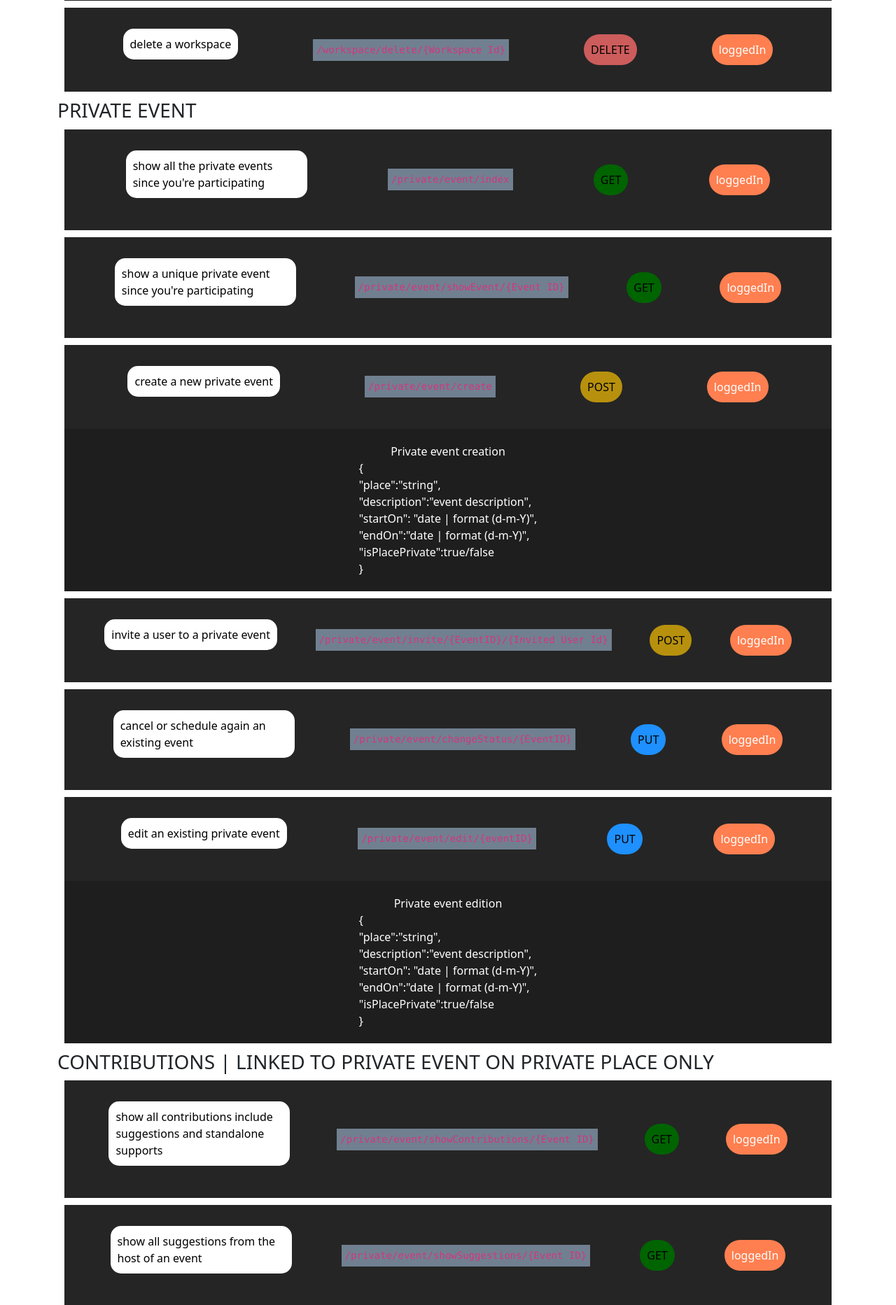
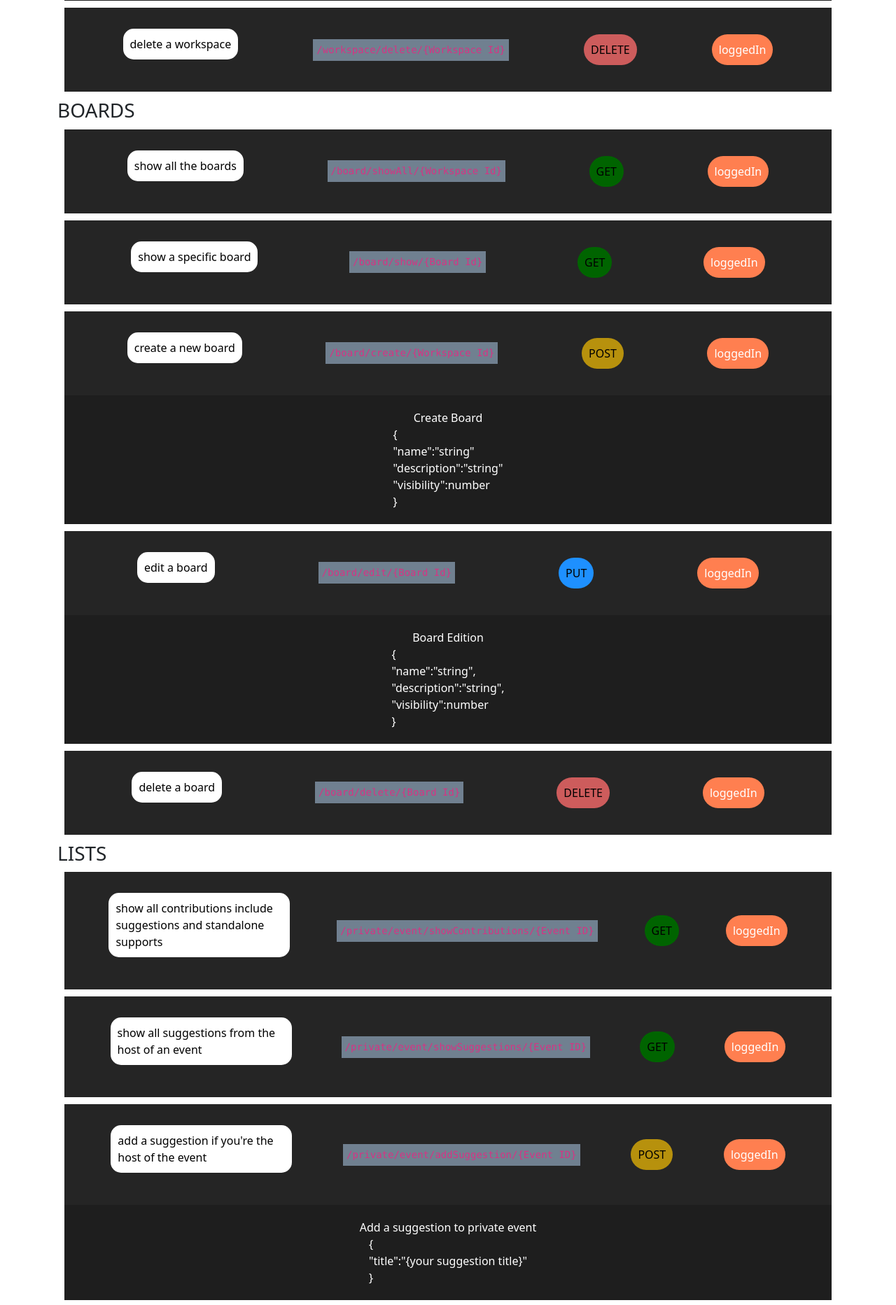
Before and after one commit to Ttst49/trelloApiDjango, a Django app: template templates/doc.html in a window 1280 px wide. Shown: the part 2169-4034 px from the top of the page at 70% size. Run offline with Django 4.2, Linux system fonts and the light colour scheme; the template is opened without the code that fills it, so the values that code supplies are empty; some libraries are stand-ins or nearby versions.

Commit message:
add template for boards

```diff
--- a/templates/doc.html
+++ b/templates/doc.html
@@ -117,11 +117,11 @@
 
 
 
-        <h3 class="uppercase">private event</h3>
+        <h3 class="uppercase">Boards</h3>
         <div class="blocOfCode">
             <div class="code">
-                <p class="codeTitle">Show all the private events since you're participating</p>
-                <code>/private/event/index</code>
+                <p class="codeTitle">Show all the boards</p>
+                <code>/board/showAll/{Workspace Id}</code>
                 <div class="button get">get</div>
                 <div class="log">loggedIn</div>
             </div>
@@ -129,8 +129,8 @@
 
         <div class="blocOfCode">
             <div class="code">
-                <p class="codeTitle">Show a unique private event since you're participating</p>
-                <code>/private/event/showEvent/{Event ID}</code>
+                <p class="codeTitle">Show a specific board</p>
+                <code>/board/show/{Board Id}</code>
                 <div class="button get">get</div>
                 <div class="log">loggedIn</div>
             </div>
@@ -138,52 +138,54 @@
 
         <div class="blocOfCode">
             <div class="code">
-                <p class="codeTitle">Create a new private event</p>
-                <code>/private/event/create</code>
+                <p class="codeTitle">Create a new board</p>
+                <code>/board/create/{Workspace Id}</code>
                 <div class="button post">post</div>
                 <div class="log">loggedIn</div>
             </div>
-            <div class="jsonBody"><span>Private event creation</span><span>{ <br> "place":"string",<br>
-    "description":"event description",<br>
-    "startOn": "date | format (d-m-Y)",<br>
-    "endOn":"date | format (d-m-Y)",<br>
-    "isPlacePrivate":true/false <br> }</span></div>
-        </div>
-
-        <div class="blocOfCode">
-            <div class="code">
-                <p class="codeTitle">Invite a user to a private event</p>
-                <code>/private/event/invite/{EventID}/{Invited User Id}</code>
-                <div class="button post">post</div>
-                <div class="log">loggedIn</div>
+            <div class="jsonBody">
+                <span>Create Board</span>
+                <span>
+                    {
+                    <br> "name":"string"
+                    <br> "description":"string"
+                    <br> "visibility":number
+                    <br>
+                    }
+                </span>
             </div>
         </div>
 
         <div class="blocOfCode">
             <div class="code">
-                <p class="codeTitle">Cancel or schedule again an existing event</p>
-                <code>/private/event/changeStatus/{EventID}</code>
+                <p class="codeTitle">Edit a board</p>
+                <code>/board/edit/{Board Id}</code>
                 <div class="button put">put</div>
+                <div class="log">loggedIn</div>
+            </div>
+            <div class="jsonBody"><span>Board Edition</span>
+                <span>
+                    {
+                    <br> "name":"string",
+                    <br> "description":"string",
+                    <br> "visibility":number
+                    <br>
+                    }
+                </span></div>
+        </div>
+
+        <div class="blocOfCode">
+            <div class="code">
+                <p class="codeTitle">Delete a board</p>
+                <code>/board/delete/{Board Id}</code>
+                <div class="button delete">delete</div>
                 <div class="log">loggedIn</div>
             </div>
         </div>
 
-        <div class="blocOfCode">
-            <div class="code">
-                <p class="codeTitle">Edit an existing private event</p>
-                <code>/private/event/edit/{eventID}</code>
-                <div class="button put">put</div>
-                <div class="log">loggedIn</div>
-            </div>
-                <div class="jsonBody"><span>Private event edition</span><span>{ <br> "place":"string",<br>
-        "description":"event description",<br>
-        "startOn": "date | format (d-m-Y)",<br>
-        "endOn":"date | format (d-m-Y)",<br>
-        "isPlacePrivate":true/false <br> }</span></div>
-            </div>
         </div>
 
-    <h3 class="uppercase">contributions | linked to private event on private place only</h3>
+    <h3 class="uppercase">Lists</h3>
 
     <div class="blocOfCode">
         <div class="code">
```
